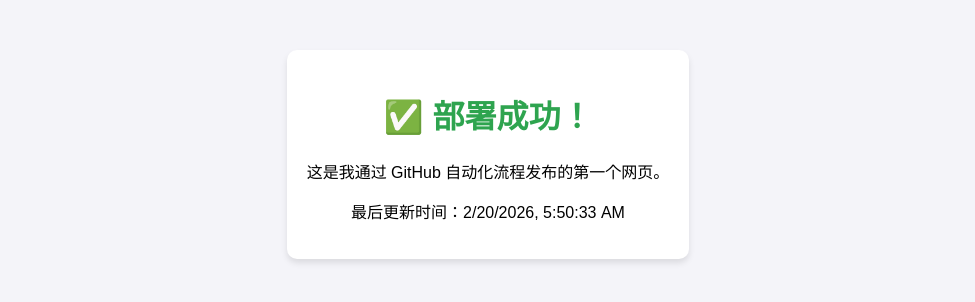
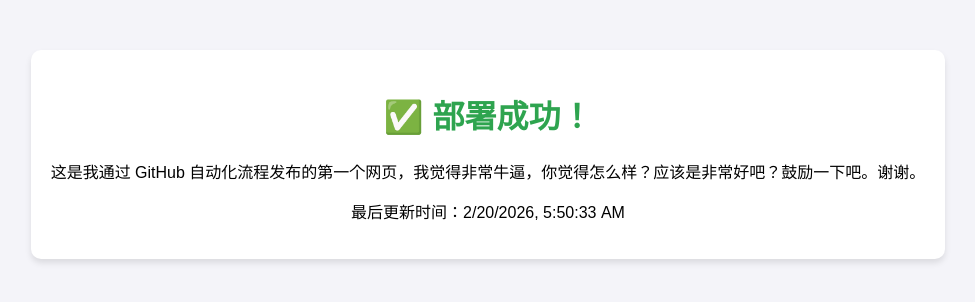
Before and after one commit to niubuhui818-oss/My-first-lab, a website: page index.html in a window 1280 px wide. Shown: the whole page, without its empty margins (152-1127 px from the left). Drawn offline with Linux system fonts and the light colour scheme.

Commit message:
更新 index.html

```diff
--- a/index.html
+++ b/index.html
@@ -12,7 +12,7 @@
 <body>
     <div class="card">
         <h1>✅ 部署成功！</h1>
-        <p>这是我通过 GitHub 自动化流程发布的第一个网页。</p>
+        <p>这是我通过 GitHub 自动化流程发布的第一个网页，我觉得非常牛逼，你觉得怎么样？应该是非常好吧？鼓励一下吧。谢谢。</p>
         <p id="time"></p>
     </div>
     <script>
```
